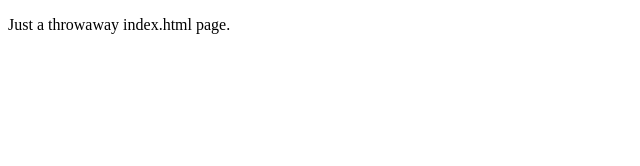
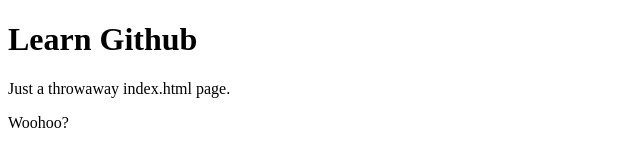
Before and after one commit to Izzle/learn-github, a plain HTML site: page index.html in a window 1280 px wide. Shown: the whole page, without its empty margins (0-640 px from the left). Drawn offline with Linux system fonts and the light colour scheme.

Commit message:
Made changes requested for pr

```diff
--- a/index.html
+++ b/index.html
@@ -1,9 +1,11 @@
 <!DOCTYPE html>
-<html>
+<html lang="en">
 <head>
   <title>Learn GitHub</title>
 </head>
 <body>
-  <p>Just a throwaway index.html page.</p>
+    <h1>Learn Github</h1>
+    <p>Just a throwaway index.html page.</p>
+    <p>Woohoo?</p>
 </body>
 </html>
```
